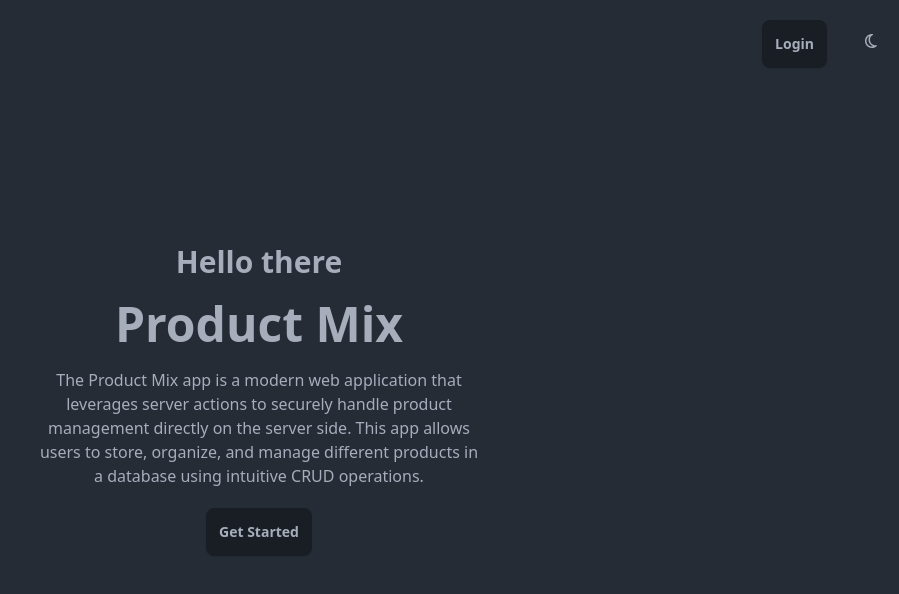
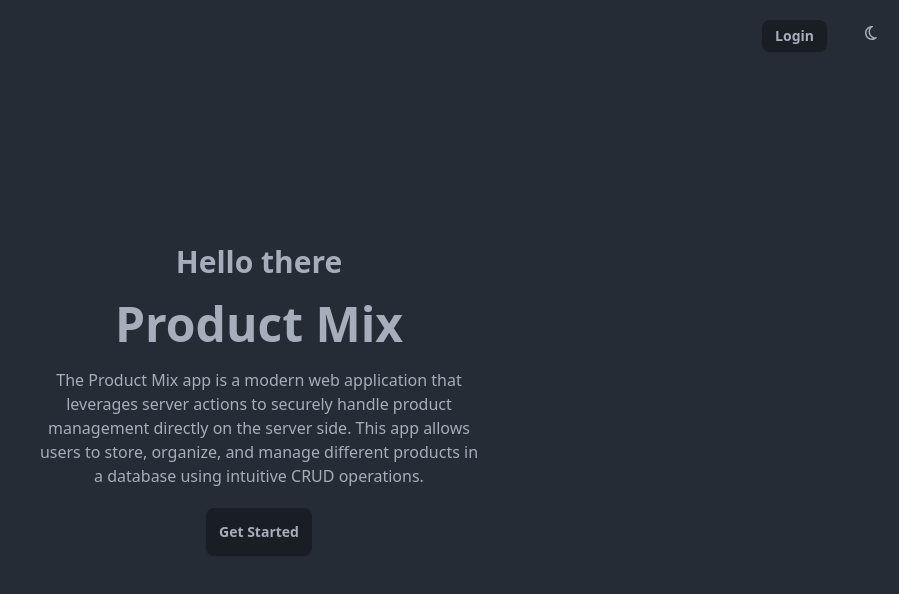
Before and after one commit to YuriyPilipenkoKH/product-mix, a Next.js app: page / in a window 1280 px wide. Shown: the top 594 px of the page, without its empty margins (381-1280 px from the left). Built offline with nearby package versions, Linux system fonts and the light colour scheme; no server answers.

Commit message:
login-btn styles

```diff
--- a/src/components/Header.tsx
+++ b/src/components/Header.tsx
@@ -15,7 +15,7 @@ const Header = async() => {
       {session ? (
       <LogoutButton />
       ) : (
-        <button className='btn'>
+        <button className='btn login-btn'>
           <Link href='/login'>Login</Link>
         </button>
       )}
--- a/src/components/styles/ButtonStyles.css
+++ b/src/components/styles/ButtonStyles.css
@@ -40,7 +40,8 @@
   min-height: 32px;
 }
 
-.Header>.logout-btn {
+.Header>.logout-btn ,
+.Header>.login-btn {
   height: 32px ;
   min-height: 32px;
 }
```
